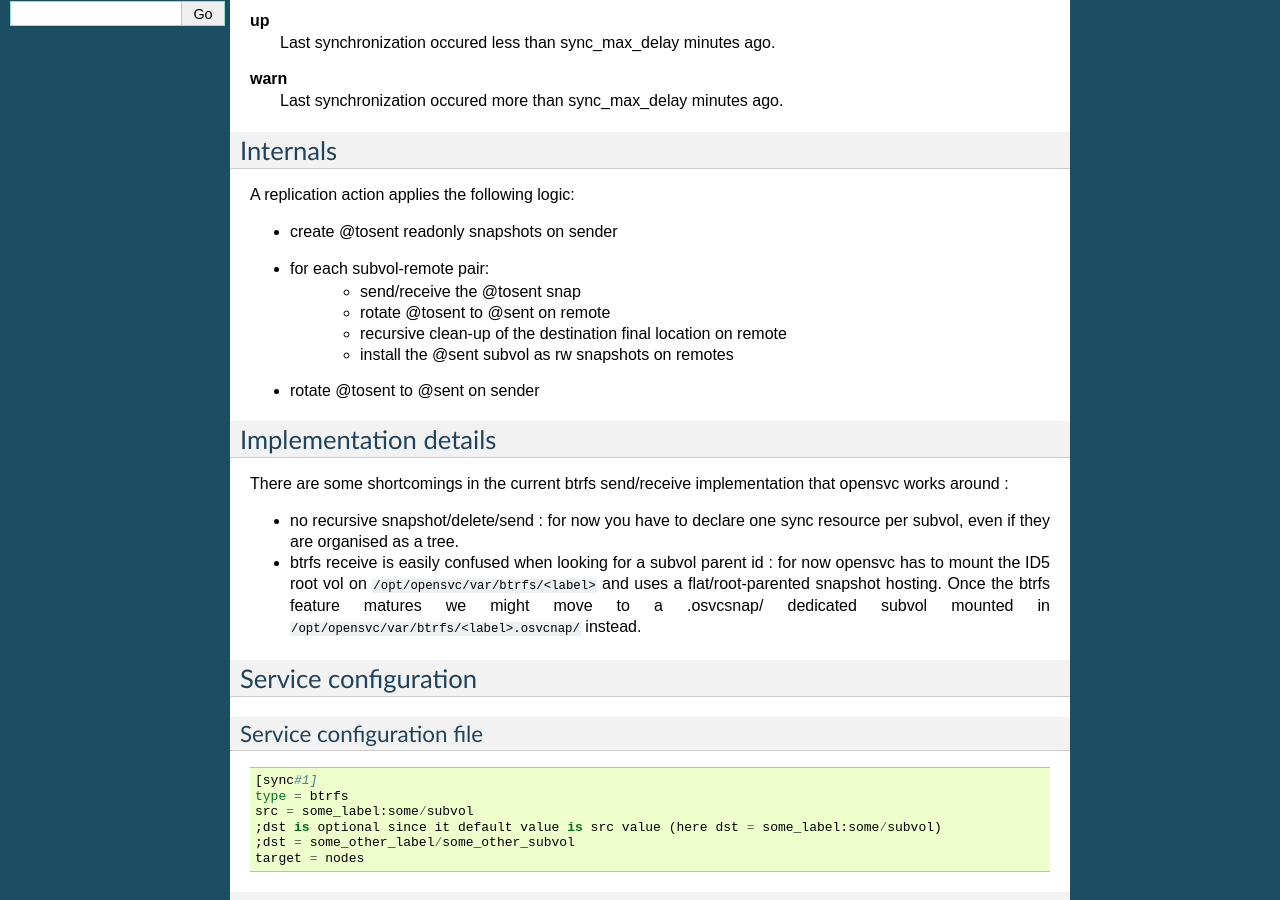
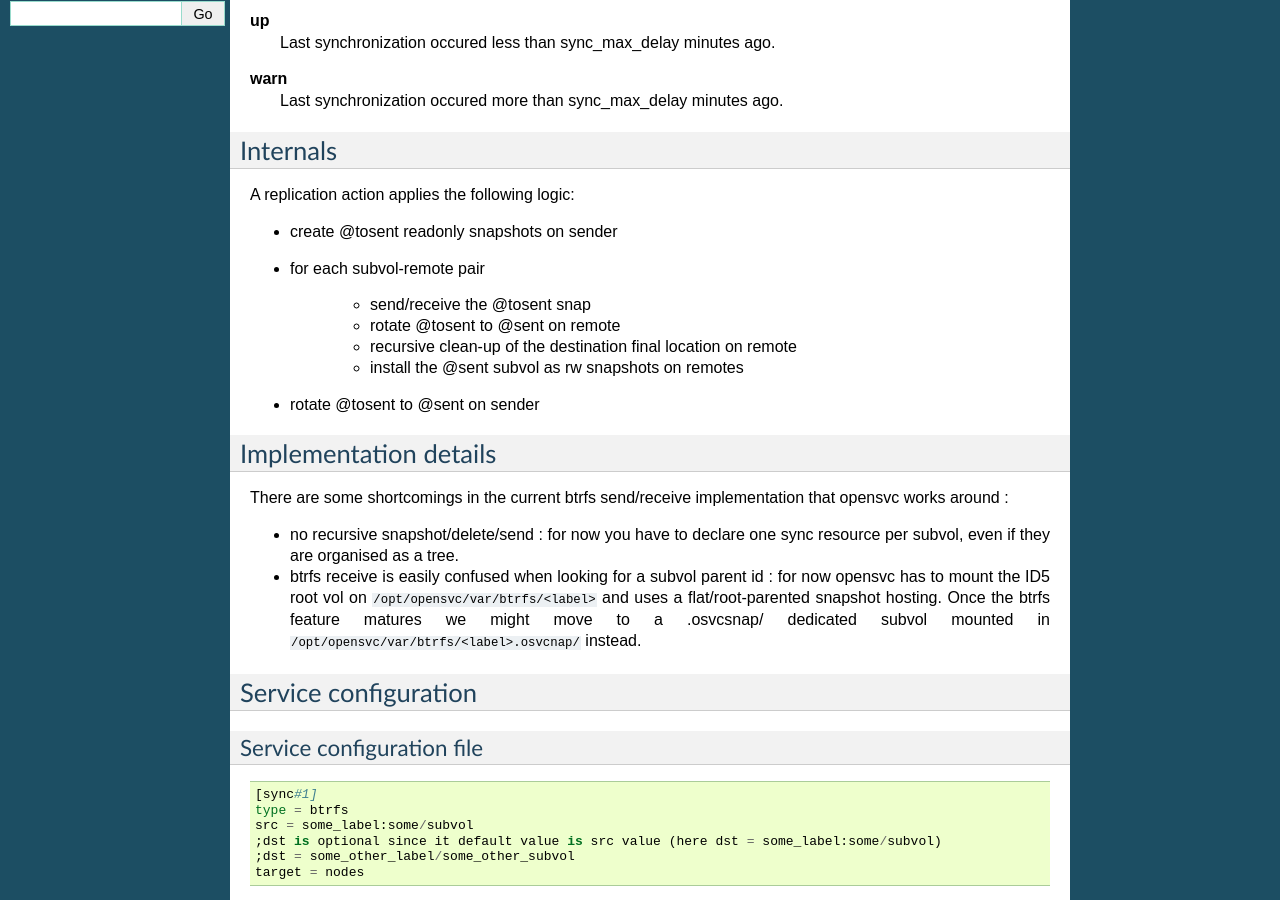
Before and after one commit to opensvc/docs.opensvc.com, a Sphinx documentation site: the page built from source/storage.btrfs.rst, in a window 1280 px wide and 900 px high, scrolled down 523 px. Built offline with Sphinx 7.4.7, drawn with Linux system fonts in a browser that asks for light colours.

```diff
--- a/source/storage.btrfs.rst
+++ b/source/storage.btrfs.rst
@@ -32,11 +32,17 @@ Internals
 A replication action applies the following logic:
 
 - create @tosent readonly snapshots on sender
-- for each subvol-remote pair:
+
+- for each subvol-remote pair
+
 	- send/receive the @tosent snap
+
 	- rotate @tosent to @sent on remote
+
 	- recursive clean-up of the destination final location on remote
+
 	- install the @sent subvol as rw snapshots on remotes
+
 - rotate @tosent to @sent on sender
 
 Implementation details
```
Also changed, not shown: 1 other file.
